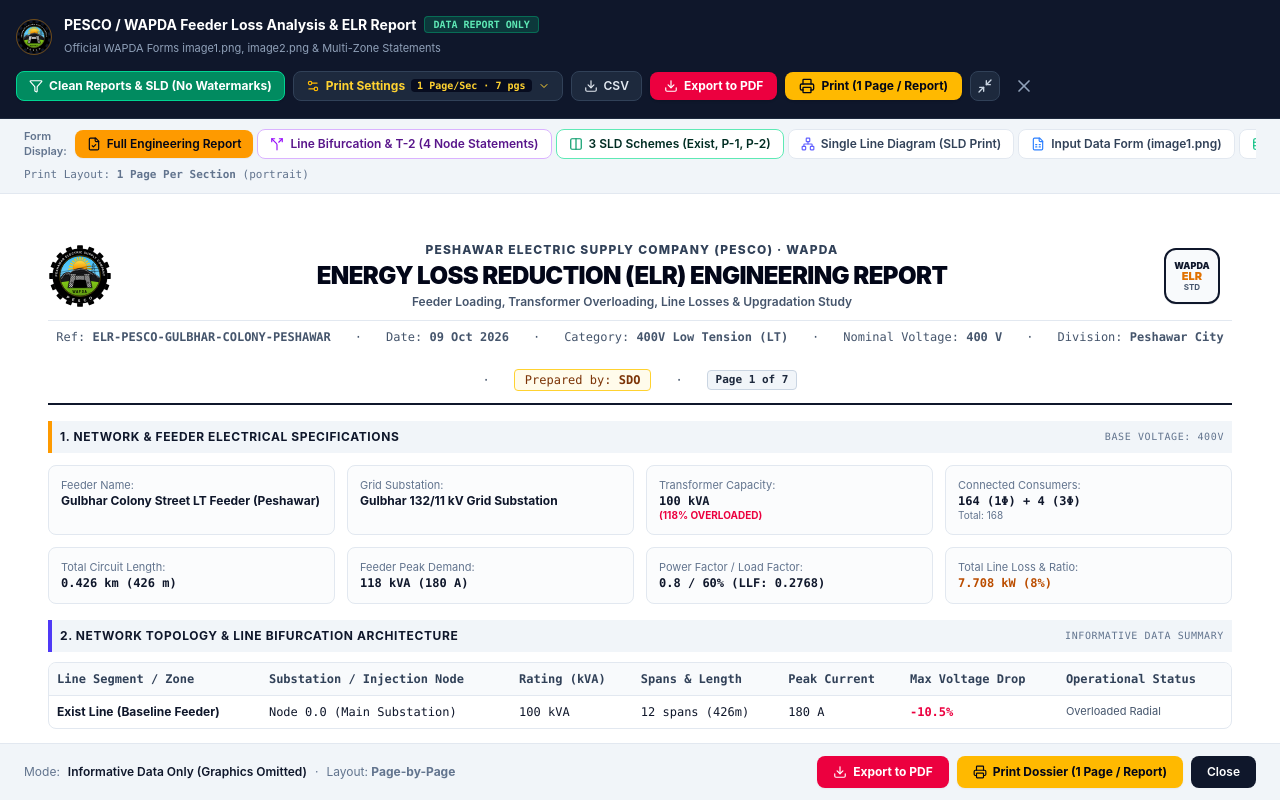
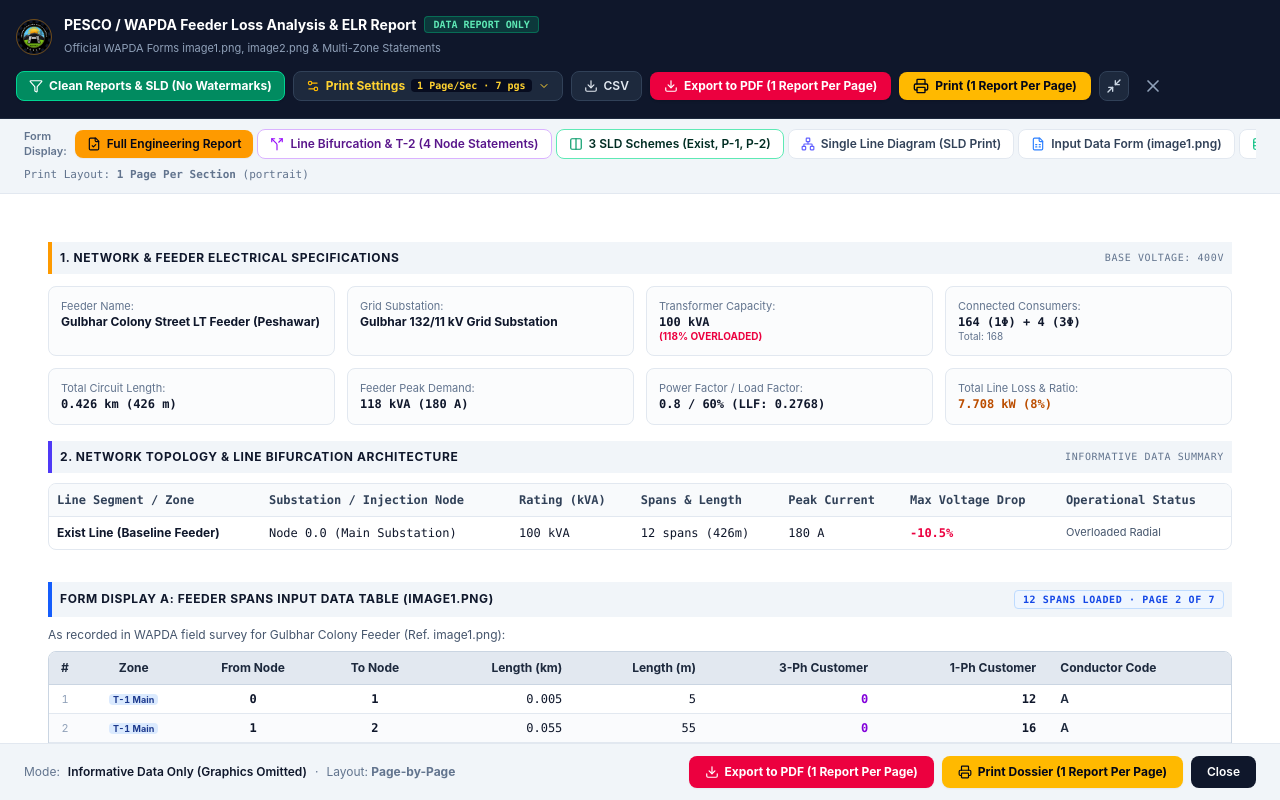
Before and after one commit to inayatxen/HT-LV-Feeder-Loss-Analysis-ELR-System-, a React (Vite) app: page / in a window 1280 px wide. Both pictures are taken after a click on the button "Report". Shown: the top 800 px of the page. Built offline with nearby package versions, Linux system fonts and the light colour scheme.

Commit message:
fix: disable page headers in reports and printouts
Remove page headers from PDF exports and print configurations to align with the refined reporting requirement for cleaner documentation.

```diff
--- a/src/components/ReportModal.tsx
+++ b/src/components/ReportModal.tsx
@@ -128,7 +128,7 @@
   const [pageBreakMode, setPageBreakMode] = useState<PageBreakMode>('page_per_section');
   const [pageOrientation, setPageOrientation] = useState<PageOrientation>('portrait');
   const [printScale, setPrintScale] = useState<PrintScale>('standard');
-  const [includePageHeaders, setIncludePageHeaders] = useState(true);
+  const [includePageHeaders, setIncludePageHeaders] = useState(false); // Completely removed from printing & PDF export as requested
   const [includeSignatures, setIncludeSignatures] = useState(true);
   const [includeWatermark, setIncludeWatermark] = useState(false); // Excluded by default to avoid unnecessary graphics
   const [watermarkOpacity, setWatermarkOpacity] = useState<number>(0.07);
@@ -159,13 +159,22 @@
     recommendations: true
   });
 
-  // Dedicated Print Handler with synchronous multi-page readiness & iframe fallback
-  const handlePrint = (forceFullDossier = false) => {
-    if (forceFullDossier && displayMode !== 'full_report') {
-      setDisplayMode('full_report');
+  // Dedicated Print Handler with 1 Report Per Page guarantee & iframe fallback
+  const handlePrint = (printTarget: 'all_pages' | 'current_view' = 'all_pages') => {
+    if (printTarget === 'all_pages') {
+      if (displayMode !== 'full_report') {
+        setDisplayMode('full_report');
+      }
     }
-
-    setPdfToast({ message: 'Opening system print preview (1 report per page)...', type: 'info' });
+    // Strictly enforce 1 Report Per Page
+    setPageBreakMode('page_per_section');
+
+    setPdfToast({
+      message: printTarget === 'current_view'
+        ? 'Opening system print preview (1 page for current report)...'
+        : 'Opening system print preview (1 report per page)...',
+      type: 'info'
+    });
 
     // Allow browser a tick to layout any updated state
     setTimeout(() => {
@@ -175,27 +184,35 @@
       } catch (err: any) {
         console.warn('System print dialog unavailable in iframe environment:', err);
         setPdfToast({
-          message: 'Direct print dialog unavailable in frame. Generating multi-page PDF automatically...',
+          message: 'Direct print dialog unavailable in frame. Generating PDF automatically (1 report per page)...',
           type: 'info'
         });
-        handleExportPdf();
+        handleExportPdf(printTarget);
       }
     }, 150);
   };
 
-  // Direct PDF Export Handler for Informative Data Report
-  const handleExportPdf = async () => {
+  // Direct PDF Export Handler for Informative Data Report (1 Report Per Page)
+  const handleExportPdf = async (exportTarget: 'all_pages' | 'current_view' = 'all_pages') => {
     if (!printContentRef.current) return;
+
+    if (exportTarget === 'all_pages' && displayMode !== 'full_report') {
+      setDisplayMode('full_report');
+      await new Promise(r => setTimeout(r, 100));
+    }
+
     setIsGeneratingPdf(true);
     setPdfToast({
-      message: `Generating engineering PDF dossier (${pageBreakMode === 'page_per_section' ? '1 report per page' : 'continuous multi-page flow'})...`,
+      message: exportTarget === 'current_view'
+        ? 'Generating single-page PDF for current report...'
+        : 'Generating engineering PDF dossier (1 report per page)...',
       type: 'info'
     });
 
     try {
       const cleanName = (feeder.name || 'Feeder').replace(/[^a-zA-Z0-9_-]/g, '_');
       const todayStr = new Date().toISOString().slice(0, 10);
-      const filename = `PESCO_ELR_Report_${cleanName}_${todayStr}`;
+      const filename = `PESCO_ELR_${exportTarget === 'current_view' ? displayMode : 'Report'}_${cleanName}_${todayStr}`;
 
       const result = await exportElementToPdf(printContentRef.current, {
         filename,
@@ -205,12 +222,12 @@
         reportTitle: `PESCO ELR Engineering Report - ${feeder.name}`,
         docReference: `ELR-PESCO-${feeder.id.toUpperCase()}`,
         excludeGraphics: excludeUnnecessaryGraphics,
-        pageBreakMode: pageBreakMode
+        pageBreakMode: 'page_per_section' // Enforce 1 report per page
       });
 
       if (result.success) {
         setPdfToast({
-          message: `PDF exported successfully: ${result.filename} (${result.pageCount} pages, ${pageBreakMode === 'page_per_section' ? '1 per section' : 'continuous layout'})`,
+          message: `PDF exported successfully: ${result.filename} (${result.pageCount} pages, 1 report per page)`,
           type: 'success'
         });
         setTimeout(() => setPdfToast(null), 4000);
@@ -233,8 +250,8 @@
   };
 
   // Quick Preset Handlers
-  const handleApplyPreset = (preset: 'informative_only' | 'all' | 'bifurcation_only' | 'sld_only' | 'tri_sld_only' | 'forms_only' | 'summary_matrix' | 'single_page') => {
-    if (preset === 'informative_only') {
+  const handleApplyPreset = (preset: 'informative_only' | 'all' | 'bifurcation_only' | 'sld_only' | 'tri_sld_only' | 'forms_only' | 'summary_matrix' | 'single_page' | 'one_report_per_page') => {
+    if (preset === 'one_report_per_page' || preset === 'informative_only') {
       setDisplayMode('full_report');
       setPagesToPrint({
         summarySpecs: true,
@@ -292,6 +309,7 @@
       });
       setExcludeUnnecessaryGraphics(false);
       setPageOrientation('landscape');
+      setPageBreakMode('page_per_section');
     } else if (preset === 'tri_sld_only') {
       setDisplayMode('single_line_diagram');
       setSldScheme('tri_scheme');
@@ -319,7 +337,7 @@
         recommendations: false
       });
       setExcludeUnnecessaryGraphics(true);
-      setPageBreakMode('compact_flow');
+      setPageBreakMode('page_per_section');
     } else if (preset === 'single_page') {
       setDisplayMode('full_report');
       setPagesToPrint({
@@ -346,7 +364,7 @@
         recommendations: true
       });
       setExcludeUnnecessaryGraphics(true);
-      setPageBreakMode('compact_flow');
+      setPageBreakMode('page_per_section');
     }
   };
 
@@ -393,69 +411,9 @@
     printScale === 'presentation' ? 'print:text-sm print:leading-relaxed' :
     'print:text-xs print:leading-normal';
 
-  // Official PESCO - WAPDA Header for all PDF / printed pages
-  const renderOfficialHeader = (sectionSubtitle?: string, pageNumberText?: string, isFirstPage: boolean = false) => {
-    if (!includePageHeaders && !isFirstPage) return null;
-    const isSoloView = displayMode !== 'full_report';
-    const showOnScreen = isFirstPage || isSoloView || pageBreakMode === 'page_per_section';
-
-    return (
-      <div className={`border-b-2 border-slate-900 pb-3 mb-4 print-avoid-break w-full ${showOnScreen ? 'block' : 'hidden print:block'}`}>
-        <div className="flex items-center justify-between gap-4">
-          <img
-            src="/pesco-logo.svg"
-            alt="PESCO Logo"
-            className="w-14 h-14 sm:w-16 sm:h-16 shrink-0 object-contain"
-          />
-
-          <div className="text-center flex-1">
-            {includePageHeaders && (
-              <div className="text-[11px] sm:text-xs uppercase tracking-widest font-extrabold text-slate-700 mb-0.5">
-                PESHAWAR ELECTRIC SUPPLY COMPANY (PESCO) · WAPDA
-              </div>
-            )}
-            <h1 className="text-lg sm:text-xl md:text-2xl font-black text-slate-950 uppercase tracking-tight">
-              ENERGY LOSS REDUCTION (ELR) ENGINEERING REPORT
-            </h1>
-            <div className="text-[11px] sm:text-xs font-semibold text-slate-600 mt-0.5">
-              {sectionSubtitle || 'Feeder Loading, Transformer Overloading, Line Losses & Upgradation Study'}
-            </div>
-          </div>
-
-          <div className="hidden sm:flex flex-col items-center justify-center w-16 sm:w-20 shrink-0 text-center">
-            <div className="w-12 h-12 sm:w-14 sm:h-14 rounded-xl border-2 border-slate-900 flex flex-col items-center justify-center bg-slate-50 p-1 shadow-2xs">
-              <span className="text-[8px] sm:text-[9px] font-black uppercase text-slate-900 leading-none">WAPDA</span>
-              <span className="text-[10px] sm:text-[11px] font-black text-amber-600 leading-tight">ELR</span>
-              <span className="text-[7px] sm:text-[8px] font-bold text-slate-600 leading-none">STD</span>
-            </div>
-          </div>
-        </div>
-
-        <div className="flex flex-wrap items-center justify-center gap-2.5 sm:gap-6 text-xs font-mono text-slate-600 mt-2.5 pt-2 border-t border-slate-200">
-          <span>Ref: <strong>ELR-PESCO-{feeder.id.toUpperCase()}</strong></span>
-          <span aria-hidden="true" className="hidden sm:inline">·</span>
-          <span>Date: <strong>{today}</strong></span>
-          <span aria-hidden="true" className="hidden sm:inline">·</span>
-          <span>Category: <strong>{feeder.category === 'HV' ? '11kV High Tension (HT)' : '400V Low Tension (LT)'}</strong></span>
-          <span aria-hidden="true" className="hidden sm:inline">·</span>
-          <span>Nominal Voltage: <strong>{feeder.nominalVoltage} V</strong></span>
-          <span aria-hidden="true" className="hidden sm:inline">·</span>
-          <span>Division: <strong>Peshawar City</strong></span>
-          <span aria-hidden="true" className="hidden sm:inline">·</span>
-          <span className="text-amber-900 bg-amber-50 px-2.5 py-0.5 rounded border border-amber-300">
-            Prepared by: <strong>{officerTitle}</strong>
-          </span>
-          {pageNumberText && (
-            <>
-              <span aria-hidden="true" className="hidden sm:inline">·</span>
-              <span className="font-bold text-slate-800 bg-slate-100 px-2 py-0.5 rounded border border-slate-300 text-[11px]">
-                {pageNumberText}
-              </span>
-            </>
-          )}
-        </div>
-      </div>
-    );
+  // Official PESCO - WAPDA Header for all PDF / printed pages (Removed from printing & export to pdf as requested by user)
+  const renderOfficialHeader = (_sectionSubtitle?: string, _pageNumberText?: string, _isFirstPage: boolean = false) => {
+    return null;
   };
 
   // Computed list of active sections for accurate page numbering
@@ -733,11 +691,11 @@
             min-height: auto !important;
             display: flex !important;
             flex-direction: column !important;
-            justify-content: space-between !important;
+            justify-content: flex-start !important;
             box-sizing: border-box !important;
             padding-top: 1mm !important;
             padding-bottom: 2mm !important;
-            margin-bottom: 10mm !important;
+            margin-bottom: 0 !important;
             background: #ffffff !important;
             position: relative !important;
           }
@@ -746,7 +704,10 @@
             break-after: auto !important;
             margin-bottom: 0 !important;
           }
-          .report-official-footer {
+          .report-official-footer,
+          .report-official-header,
+          [data-section-header="official"],
+          .official-report-header {
             display: none !important;
             visibility: hidden !important;
             height: 0 !important;
@@ -913,24 +874,37 @@
             {/* Direct Export to PDF Button */}
             <button
               type="button"
-              onClick={handleExportPdf}
+              onClick={() => handleExportPdf('all_pages')}
               disabled={isGeneratingPdf}
               className="flex items-center gap-1.5 px-3.5 py-1.5 bg-rose-600 hover:bg-rose-500 disabled:bg-rose-900/60 text-white text-xs font-bold rounded-lg shadow-sm transition-colors cursor-pointer"
-              title="Export reports and single line diagrams directly to multi-page PDF (1 report per page)"
+              title="Export all selected reports and single line diagrams directly to multi-page PDF (1 report per page)"
             >
               {isGeneratingPdf ? <Loader2 className="w-3.5 h-3.5 animate-spin" /> : <Download className="w-3.5 h-3.5" />}
-              <span>{isGeneratingPdf ? 'Exporting PDF...' : 'Export to PDF'}</span>
+              <span>{isGeneratingPdf ? 'Exporting PDF...' : 'Export to PDF (1 Report Per Page)'}</span>
             </button>
 
             {/* Print Button */}
             <button
-              onClick={() => handlePrint(true)}
+              onClick={() => handlePrint('all_pages')}
               className="flex items-center gap-1.5 px-3.5 py-1.5 bg-amber-400 hover:bg-amber-300 text-slate-950 text-xs font-bold rounded-lg shadow-sm transition-colors cursor-pointer"
-              title="Print reports and single line diagrams (1 report per page with official footers)"
+              title="Print reports and single line diagrams (1 report per page)"
             >
               <Printer className="w-4 h-4" />
-              <span>Print (1 Page / Report)</span>
+              <span>Print (1 Report Per Page)</span>
             </button>
+
+            {/* Current Report Quick Action */}
+            {displayMode !== 'full_report' && (
+              <button
+                type="button"
+                onClick={() => handlePrint('current_view')}
+                className="hidden xl:flex items-center gap-1 px-2.5 py-1.5 bg-slate-800 hover:bg-slate-700 text-amber-300 text-xs font-bold rounded-lg border border-slate-700 transition-colors cursor-pointer"
+                title="Print only this single active report view on 1 page"
+              >
+                <Printer className="w-3.5 h-3.5" />
+                <span>Print View (1 Page)</span>
+              </button>
+            )}
 
             {/* Maximize / Restore Screen Button */}
             <button
@@ -1060,8 +1034,8 @@
               {/* Setting 1: Page Break Mode */}
               <div className="bg-slate-900/90 p-3.5 rounded-xl border border-slate-800 space-y-2">
                 <label className="text-slate-200 font-bold block flex items-center justify-between">
-                  <span>1. Page Break Behavior</span>
-                  <span className="text-[10px] font-mono text-amber-400 font-normal">break-before: page</span>
+                  <span>1. Report Printing & PDF Pagination</span>
+                  <span className="text-[10px] font-mono text-emerald-400 font-bold">1 Report Per Page</span>
                 </label>
                 <div className="grid grid-cols-2 gap-2">
                   <button
@@ -1069,12 +1043,12 @@
                     onClick={() => setPageBreakMode('page_per_section')}
                     className={`p-2 rounded-lg border text-left cursor-pointer transition-all ${
                       pageBreakMode === 'page_per_section'
-                        ? 'bg-amber-500/20 border-amber-400 text-amber-300 font-bold ring-1 ring-amber-400/50'
+                        ? 'bg-emerald-500/20 border-emerald-400 text-emerald-300 font-bold ring-1 ring-emerald-400/50'
                         : 'bg-slate-950 border-slate-800 text-slate-400 hover:bg-slate-800'
                     }`}
                   >
-                    <span className="block font-bold">1 Page Per Section</span>
-                    <span className="text-[10px] text-slate-400 font-normal">Clean multi-page breaks</span>
+                    <span className="block font-bold">1 Report Per Page</span>
+                    <span className="text-[10px] text-emerald-400/80 font-normal">Strict 1 page per report</span>
                   </button>
 
                   <button
@@ -1087,7 +1061,7 @@
                     }`}
                   >
                     <span className="block font-bold">Continuous Flow</span>
-                    <span className="text-[10px] text-slate-400 font-normal">Compact, saves paper</span>
+                    <span className="text-[10px] text-slate-400 font-normal">Compact continuous flow</span>
                   </button>
                 </div>
               </div>
@@ -1168,15 +1142,10 @@
                     </select>
                   )}
 
-                  <label className="flex items-center gap-1.5 cursor-pointer text-slate-300">
-                    <input
-                      type="checkbox"
-                      checked={includePageHeaders}
-                      onChange={(e) => setIncludePageHeaders(e.target.checked)}
-                      className="rounded border-slate-700 text-amber-500 focus:ring-amber-400 cursor-pointer"
-                    />
-                    <span>Header Stamp</span>
-                  </label>
+                  <span className="text-[11px] font-mono text-emerald-300 bg-emerald-950/60 px-2 py-0.5 rounded border border-emerald-800 flex items-center gap-1">
+                    <Check className="w-3 h-3 text-emerald-400" />
+                    <span>Top Header Banner: Excluded from Print & PDF</span>
+                  </span>
 
                   <label className="flex items-center gap-1.5 cursor-pointer text-slate-300">
                     <input
@@ -2336,19 +2305,19 @@
           <div className="flex items-center gap-2">
             <button
               type="button"
-              onClick={handleExportPdf}
+              onClick={() => handleExportPdf('all_pages')}
               disabled={isGeneratingPdf}
               className="flex items-center gap-1.5 px-4 py-2 bg-rose-600 hover:bg-rose-500 disabled:bg-rose-900/60 text-white font-bold rounded-lg transition-colors cursor-pointer shadow-xs"
             >
               {isGeneratingPdf ? <Loader2 className="w-3.5 h-3.5 animate-spin" /> : <Download className="w-3.5 h-3.5" />}
-              <span>{isGeneratingPdf ? 'Rendering PDF...' : 'Export to PDF'}</span>
+              <span>{isGeneratingPdf ? 'Rendering PDF...' : 'Export to PDF (1 Report Per Page)'}</span>
             </button>
             <button
-              onClick={() => handlePrint(true)}
+              onClick={() => handlePrint('all_pages')}
               className="flex items-center gap-1.5 px-4 py-2 bg-amber-400 hover:bg-amber-300 text-slate-950 font-bold rounded-lg transition-colors cursor-pointer shadow-xs"
             >
               <Printer className="w-3.5 h-3.5" />
-              <span>Print Dossier (1 Page / Report)</span>
+              <span>Print Dossier (1 Report Per Page)</span>
             </button>
             <button
               onClick={onClose}
--- a/src/utils/pdfExport.ts
+++ b/src/utils/pdfExport.ts
@@ -101,8 +101,10 @@
           backgroundColor: '#ffffff',
           windowWidth: unit.scrollWidth || 1100,
           onclone: (clonedDoc) => {
-            // Remove all interactive and no-print UI elements, and remove official footers
-            const noPrintItems = clonedDoc.querySelectorAll('.no-print, [class*="no-print"], .report-official-footer');
+            // Remove all interactive and no-print UI elements, and remove official footers and headers
+            const noPrintItems = clonedDoc.querySelectorAll(
+              '.no-print, [class*="no-print"], .report-official-footer, .report-official-header, [data-section-header="official"], .official-report-header'
+            );
             noPrintItems.forEach(el => {
               (el as HTMLElement).style.display = 'none';
             });
```
